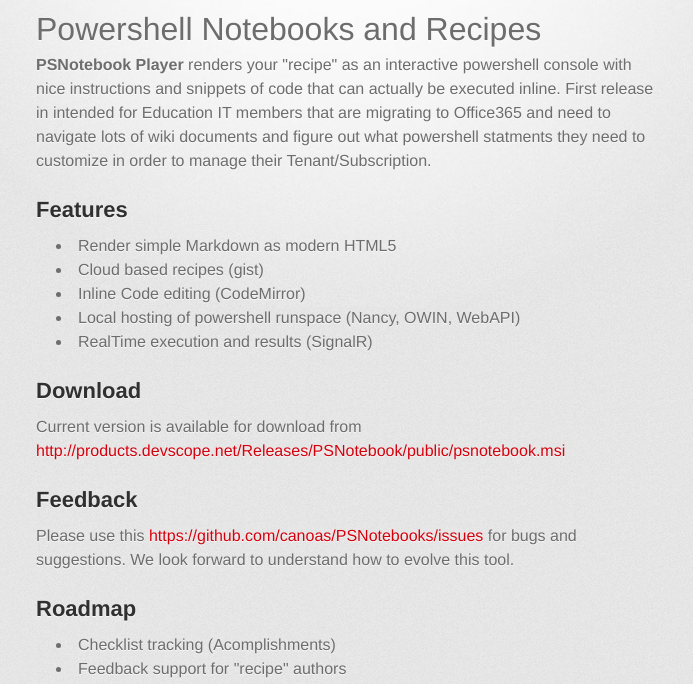
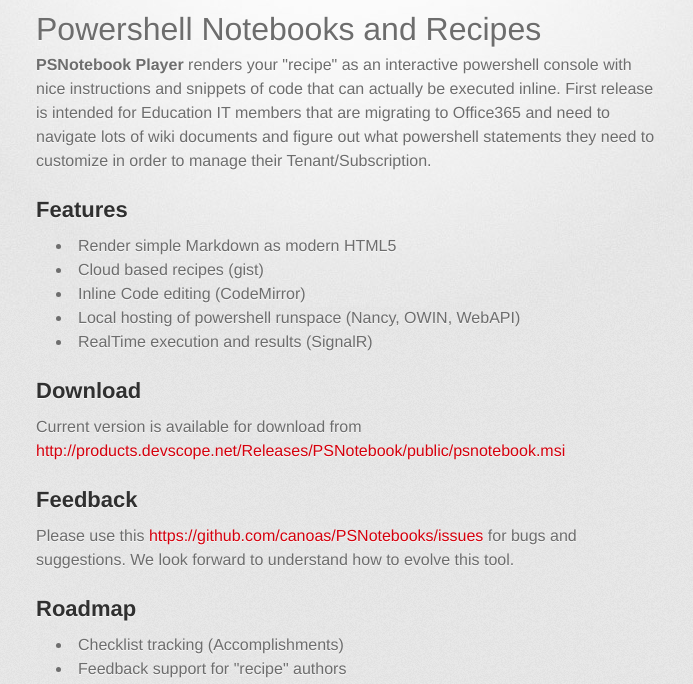
Before and after one commit to canoas/PSNotebooks, a plain HTML site: page index.html in a window 1280 px wide. Shown: the part 266-950 px from the top of the page, 294-987 px from the left. Drawn offline with Linux system fonts and the light colour scheme; a web font is replaced by a local one.

Commit message:
fix some typos

```diff
--- a/index.html
+++ b/index.html
@@ -35,7 +35,7 @@
 <a name="powershell-notebooks-and-recipes" class="anchor" href="#powershell-notebooks-and-recipes"><span class="octicon octicon-link"></span></a>Powershell Notebooks and Recipes</h1>
 
 <p><strong>PSNotebook Player</strong> renders your "recipe" as an interactive powershell console with nice instructions and snippets of code that can actually be executed inline.
-First release in intended for Education IT members that are migrating to Office365 and need to navigate lots of wiki documents and figure out what powershell statments they need to customize in order to manage their Tenant/Subscription.</p>
+First release is intended for Education IT members that are migrating to Office365 and need to navigate lots of wiki documents and figure out what powershell statements they need to customize in order to manage their Tenant/Subscription.</p>
 
 <h2>
 <a name="features" class="anchor" href="#features"><span class="octicon octicon-link"></span></a>Features</h2>
@@ -61,7 +61,7 @@ First release in intended for Education IT members that are migrating to Office3
 <a name="roadmap" class="anchor" href="#roadmap"><span class="octicon octicon-link"></span></a>Roadmap</h2>
 
 <ul>
-<li>Checklist tracking (Acomplishments)</li>
+<li>Checklist tracking (Accomplishments)</li>
 <li>Feedback support for "recipe" authors</li>
 <li>Online "recipe" catalog and search</li>
 <li>More cloud based receipts (wiki-based)</li>
```
